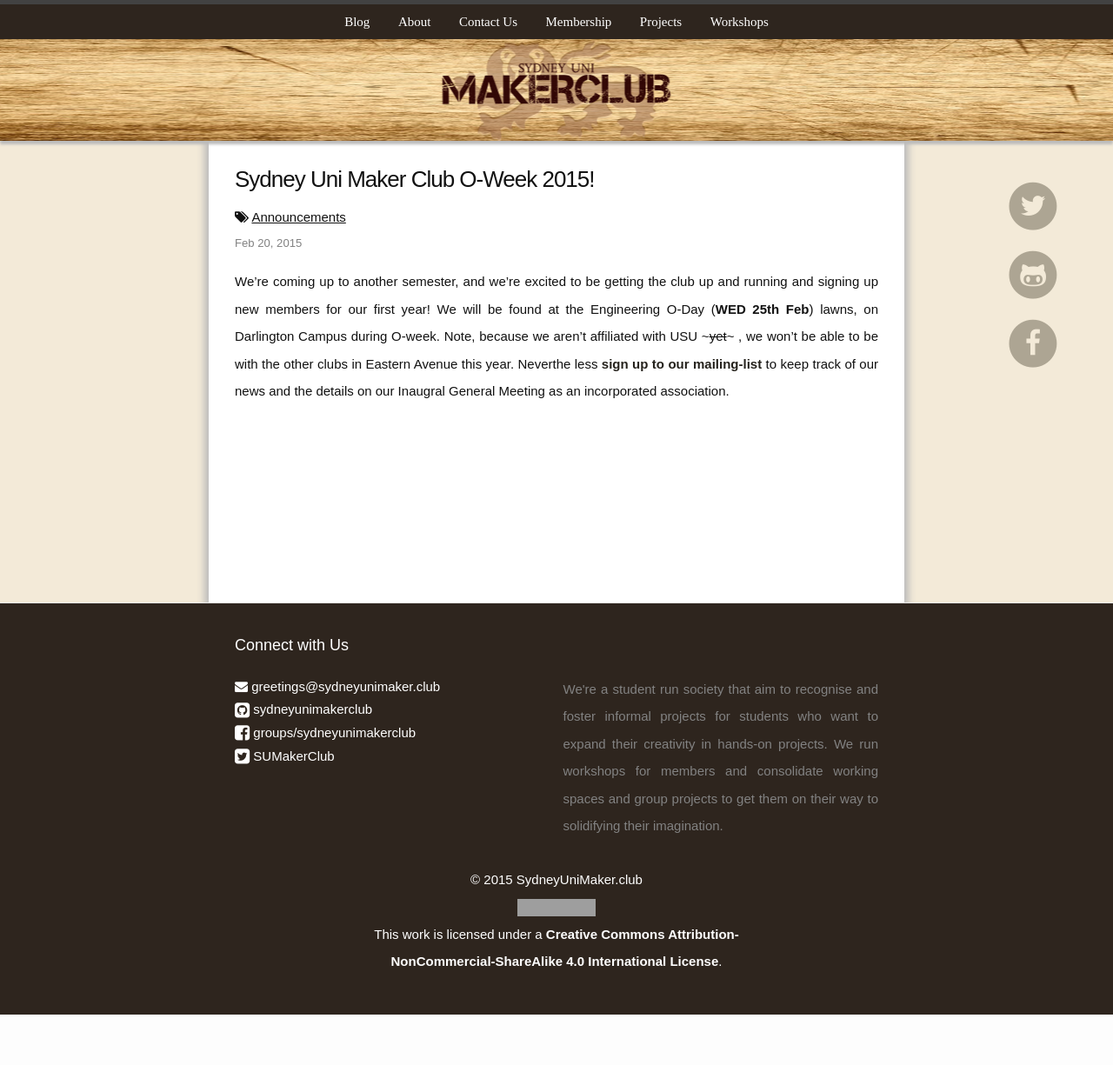
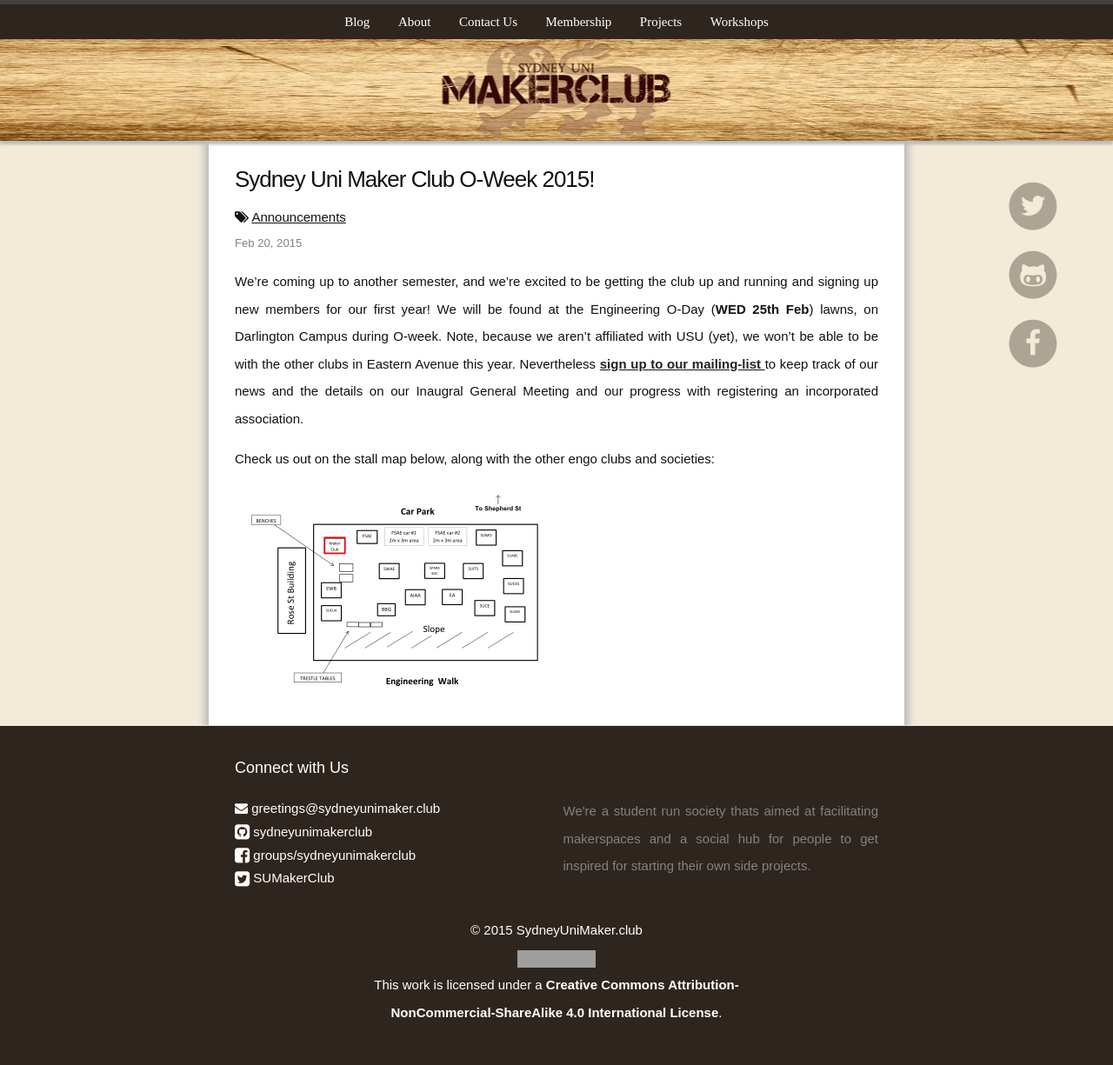
Before and after one commit to sydneyunimakerclub/sydneyunimakerclub.github.io, a Jekyll site: the page built from _posts/2015-02-20-Sydney-Uni-Maker-Club-2015.markdown, in a window 1280 px wide. Shown: the whole page at 87% size. Built offline with Jekyll 4.4.1, drawn with Linux system fonts in a browser that asks for light colours; nearby versions of some CDN libraries; before the commit the page ends 1167 px from its top, so only the background shows below that; grey boxes are pictures that could not be loaded.

Commit message:
O-week Updates

```diff
--- a/_config.yml
+++ b/_config.yml
@@ -2,9 +2,8 @@
 title: Sydney Uni Maker Club
 email: greetings@sydneyunimaker.club
 description: > # this means to ignore newlines until "baseurl:"
-  We're a student run society that aim to recognise and foster informal projects for students
-  who want to expand their creativity in hands-on projects. We run workshops for members and
-  consolidate working spaces and group projects to get them on their way to solidifying their imagination.
+  We're a student run society thats aimed at facilitating makerspaces and a
+  social hub for people to get inspired for starting their own side projects.
 
 baseurl: "" # the subpath of your site, e.g. /blog/
 url: "http://www.sydneyunimaker.club" # the base hostname & protocol for your site
--- a/_posts/2015-02-20-Sydney-Uni-Maker-Club-2015.markdown
+++ b/_posts/2015-02-20-Sydney-Uni-Maker-Club-2015.markdown
@@ -6,8 +6,14 @@ categories: Announcements
 published: true
 ---
 
-We're coming up to another semester, and we're excited to be getting the club up and running and signing up new members for our first year! We will be found at the Engineering O-Day (__WED 25th Feb__) lawns, on Darlington Campus during O-week. Note, because we aren't affiliated with USU ~~~yet~~~ , we won't be able to be with the other clubs in Eastern Avenue this year. Neverthe less __[sign up to our mailing-list][mailing-list]__ to keep track of our news and the details on our Inaugral General Meeting as an incorporated association.
+We're coming up to another semester, and we're excited to be getting the club up and running and signing up new members for our first year! We will be found at the Engineering O-Day (__WED 25th Feb__) lawns, on Darlington Campus during O-week. Note, because we aren't affiliated with USU (yet), we won't be able to be with the other clubs in Eastern Avenue this year. Nevertheless <span style="text-decoration:underline"> __[sign up to our mailing-list][mailing-list]__ </span> to keep track of our news and the details on our Inaugral General Meeting and our progress with registering an incorporated association.
 
+Check us out on the stall map below, along with the other engo clubs and societies:
+
+![map of engo O-day lawns][map]
+
+
+[map]:	/img/map.png
 [mailing-list]:	http://goo.gl/forms/MtVJsYBqod
 [jekyll]:      http://jekyllrb.com
 [jekyll-gh]:   https://github.com/jekyll/jekyll
```
Also changed, not shown: img/map.png (added).
